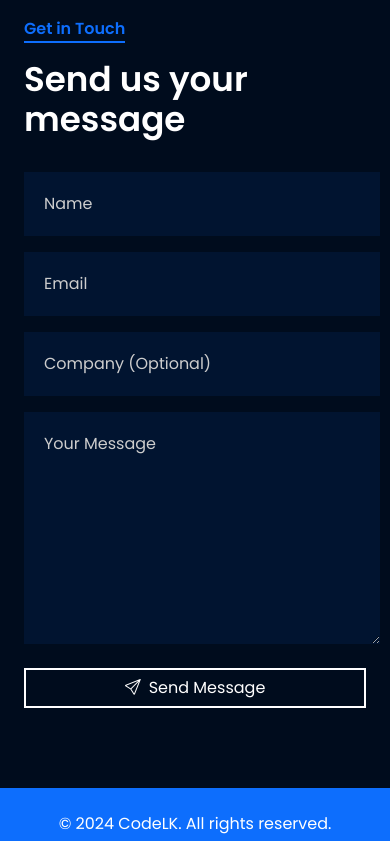
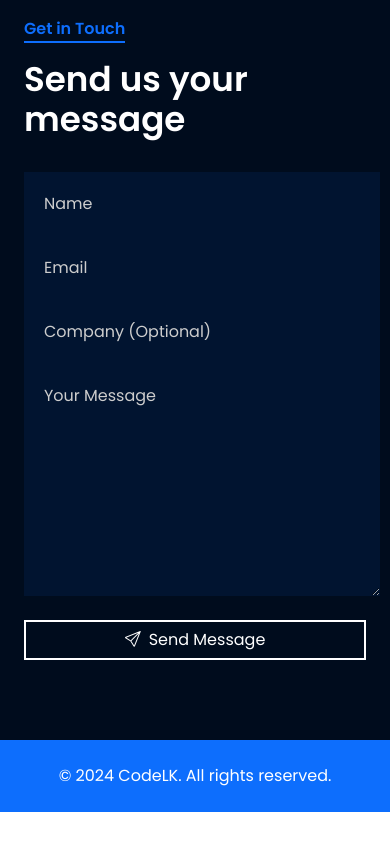
Before and after one commit to chamithhirusha/codelk_web, a plain HTML site: page index.html in a window 390 px wide. Shown: the part 4745-5586 px from the top of the page. After the commit the page ends 5557 px from the top, so only its background shows below. Drawn offline with nearby package versions, Linux system fonts and the light colour scheme.

Commit message:
form responsive

```diff
--- a/index.html
+++ b/index.html
@@ -321,7 +321,7 @@
                     </div>
                     <p class="display-4 fw-semibold pb-3">Send us your message</p>
                     <form action="" method="post" onsubmit="sendEmail(); reset(); return false;">
-                        <div class="d-grid gap-3 mb-4">
+                        <div class="d-grid mb-4">
                             <input type="text" class="form-input-field" name="username" id="usernameComp"
                                 placeholder="Name" required />
                             <input type="email" class="form-input-field" name="email" id="emailComp" placeholder="Email"
```
Also changed, not shown: resources/images/objects/digital-twin-banner-foreground.png (deleted).
